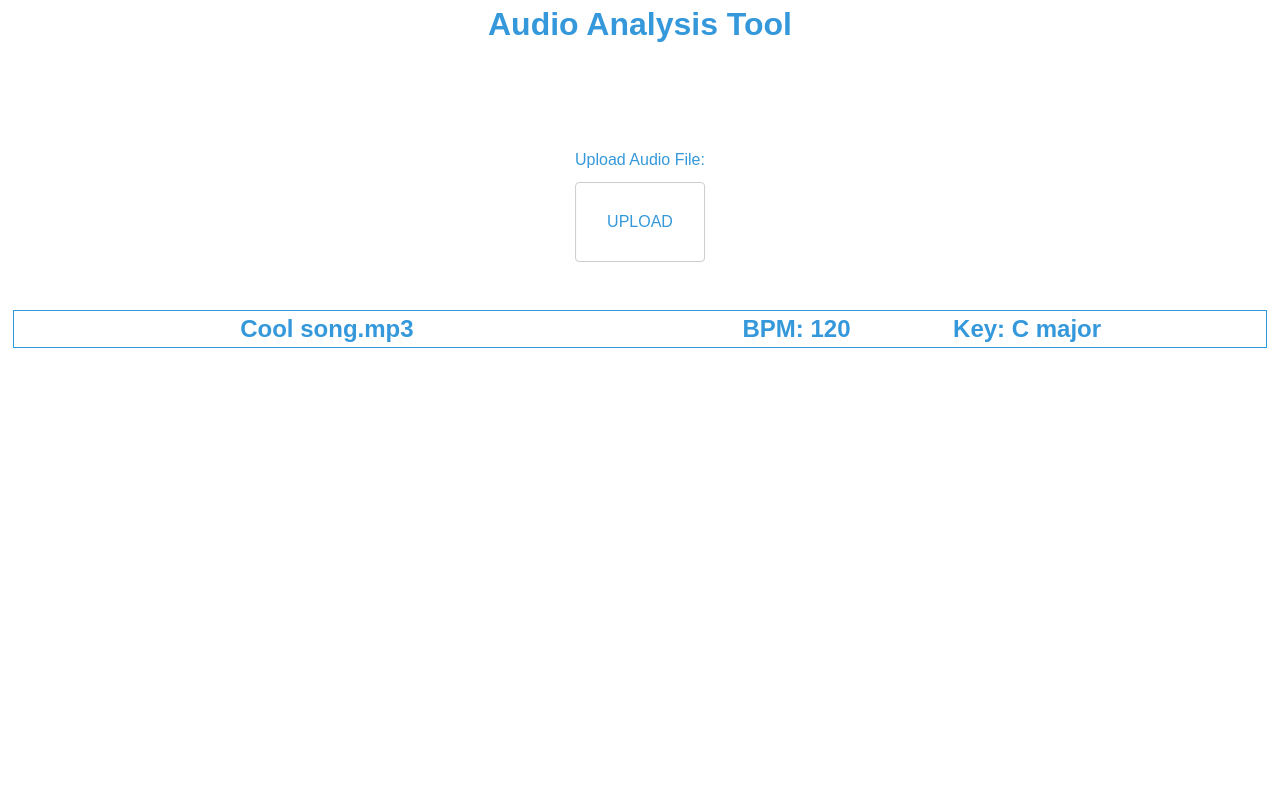
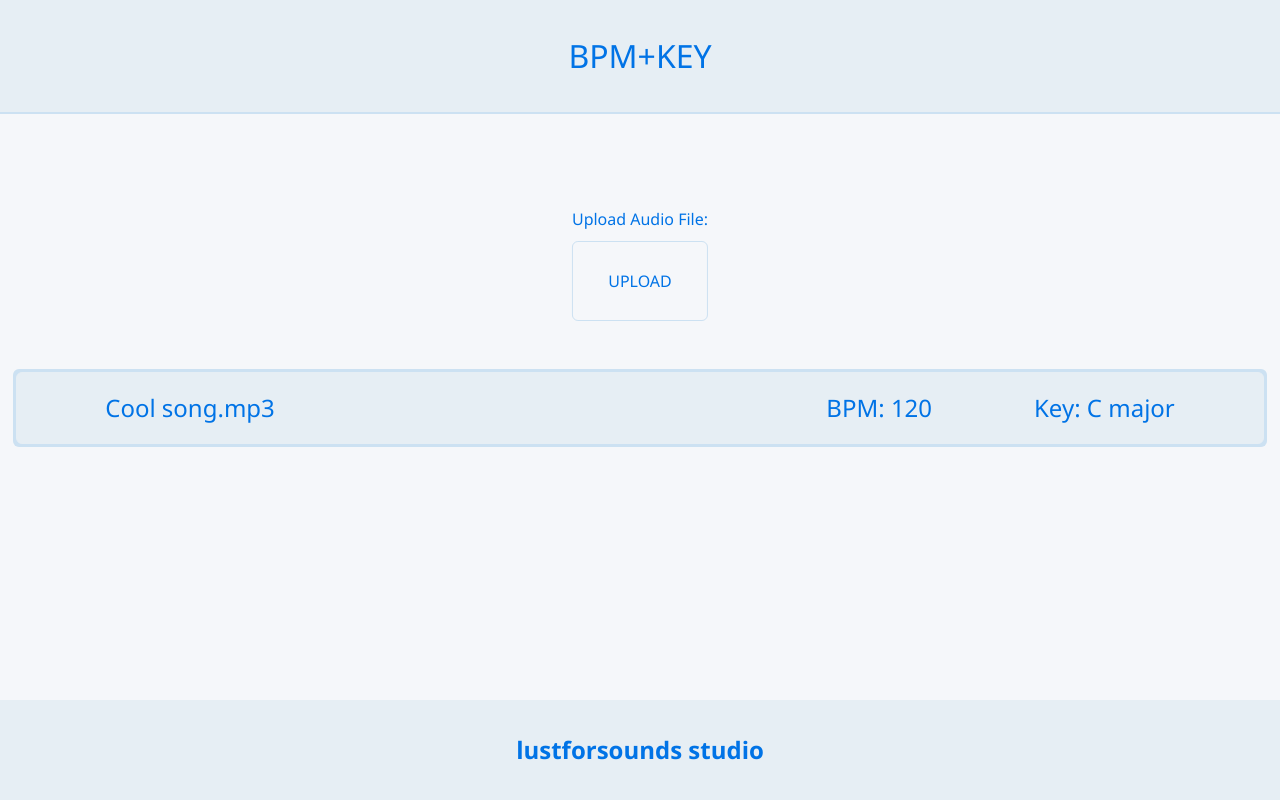
Before and after one commit to eablaev/audio-analysis-tool, a Flask app: page / in a window 1280 px wide. Run offline with Flask 3, Linux system fonts and the light colour scheme.

Commit message:
Finished V1

```diff
--- a/static/script.js
+++ b/static/script.js
@@ -5,6 +5,24 @@ document.getElementById('audioFile').addEventListener('change', function() {
 
     const form = document.getElementById('uploadForm');
     const formData = new FormData(form); // Get form data
+    const resultDiv = document.getElementById('result');
+    resultDiv.innerHTML = ''; // Clear previous results
+
+    const loadingSpinner = document.createElement('div');
+    loadingSpinner.id = 'loadingSpinner';
+    loadingSpinner.className = 'loadingSpinner';
+    loadingSpinner.style.display = 'flex';
+
+    const spinner = document.createElement('div');
+    spinner.className = 'spinner';
+    loadingSpinner.appendChild(spinner);
+
+    const loadingText = document.createElement('p');
+    loadingText.textContent = 'Analyzing your file, please wait...';
+    // loadingSpinner.appendChild(loadingText);
+
+    resultDiv.appendChild(loadingSpinner)
+
 
     fetch('/upload', {
         method: 'POST',
@@ -12,8 +30,11 @@ document.getElementById('audioFile').addEventListener('change', function() {
     })
     .then(response => response.json())
     .then(data => {
-        const resultDiv = document.getElementById('result');
+
         resultDiv.innerHTML = ''; // Clear previous results
+
+        const resultRow = document.createElement('div')
+        resultRow.className = 'resultRow'
 
         const nameElement = document.createElement('h2');
         nameElement.textContent = data.filename;
@@ -27,18 +48,15 @@ document.getElementById('audioFile').addEventListener('change', function() {
         keyElement.textContent = `Key: ${data.key}`; // Set Key safely
         keyElement.className = 'songKey'
 
-        // Append the new elements to the result div
-        resultDiv.appendChild(nameElement);
-        resultDiv.appendChild(bpmElement);
-        resultDiv.appendChild(keyElement);
+        resultRow.appendChild(nameElement);
+        resultRow.appendChild(bpmElement);
+        resultRow.appendChild(keyElement);
+        resultDiv.appendChild(resultRow)
     })
     .catch(error => console.error('Error:', error));
 });
 
 
-
-
-//testing
 
 
 const fakeData = {
@@ -51,8 +69,11 @@ const fakeData = {
 setTimeout(() => {
     // Update the page with fake data
     document.getElementById('result').innerHTML = `
-        <h2 class='songName'>${fakeData.name}</h2>
-        <h2 class='songBpm'>BPM: ${Math.round(fakeData.tempo)}</h2>
-        <h2 class='songKey'>Key: ${fakeData.key}</h2>
+        <div class='resultRow'>
+            <h2 class='songName'>${fakeData.name}</h2>
+            <h2 class='songBpm'>BPM: ${Math.round(fakeData.tempo)}</h2>
+            <h2 class='songKey'>Key: ${fakeData.key}</h2>
+        </div>
+
     `;
-}, 500); // Simulate a 500ms delay
+}, 500);
--- a/static/style.css
+++ b/static/style.css
@@ -1,10 +1,16 @@
+:root {
+    --main-color: #0073e6; /* Calming blue for primary elements */
+    --secondary-color: #4CAF50; /* A vibrant, yet balanced green */
 
-:root{
-    --main-color: #3498db;
-    --bg-color-one:#292a2c;
-    --secondary-color: #2ecc71;
+    --bg-color-one: #f5f7fa; /* Light off-white for background */
+    --bg-color-two: #e6eef4; /* Subtle light blue background shade */
+    --bg-color-three: #cce1f2; /* Softer blue accent */
+
     --font-size: 16px;
-    --main-font: Arial, Helvetica, sans-serif;
+    --main-font: 'Segoe UI', Tahoma, Geneva, sans-serif; /* Clean and modern font choice */
+
+    --row-height: 9vh;
+    --border-radius: 6px; /* Slightly rounded for a modern look */
 }
 
 *, *::before, *::after {
@@ -20,7 +26,12 @@ body {
     font-family: var(--main-font);
     font-size: 16px;
     line-height: 1.5;
-    color: var(--main-color)
+    color: var(--main-color);
+    background-color: var(--bg-color-one);
+    /* background-color: red; */
+    display: flex;
+    flex-direction: column;
+    justify-content: space-between;
 }
 
 html, body {
@@ -29,7 +40,8 @@ html, body {
 }
 
 
-.topContainer, .centerContainer {
+
+.topContainer, .centerContainer, .footer {
     /* border: 1px solid red; */
     display: flex;
     flex-direction: column;
@@ -38,9 +50,23 @@ html, body {
 
 }
 
+.topContainer {
+    padding: 4vh 0;
+    display: flex;
+    justify-content: center;
+    align-content: center;
+    background-color: var(--bg-color-two);
+    border-bottom: 2px solid var(--bg-color-three);
+}
+.topContainer > h1 {
+    font-weight: 500;
+
+}
+
 .centerContainer {
     min-height: 50vh;
     gap:6vh;
+    justify-content:flex-start;
 }
 
 .uploadForm {
@@ -75,8 +101,8 @@ input[type="file"] {
     display: flex;
     justify-content: center;
     align-items: center;
-    border: 1px solid #ccc;
-    border-radius: 4px;
+    border: 1px solid var(--bg-color-three);
+    border-radius: var(--border-radius);
     padding: auto;
     z-index: -1;
     position: absolute;
@@ -88,26 +114,61 @@ input[type="file"] {
 
 }
 
-button {
-    padding: 6px 12px;
-    background-color: var(--main-color);
-    color: white;
-    border: none;
-    border-radius: 4px;
-    cursor: pointer;
-}
 
-button:hover,
 input[type="file"]:hover +.uploadFileBtn {
     /* background-color: darken(var(--main-color), 90%); Darker shade on hover */
     background-color: var(--bg-color-one);
+    border-color: var(--main-color);
 }
 
 
 .result {
     display: flex;
-    border: 1px solid var(--main-color);
+    justify-content: center;
+    align-items: center;
+    border-radius: var(--border-radius);
     width: 98%;
+    background-color: var(--bg-color-three);
+    padding: 3px;
+}
+
+.result:empty {
+    padding: none;
+}
+
+.resultRow {
+    display: flex;
+    justify-content: center;
+    align-items: center;
+    padding: 4px;
+    border: 1px solid var(--bg-color-two);
+    border-radius: var(--border-radius);
+    width: 100%;
+    height: var(--row-height);
+    /* background-color: var(--bg-color-one); */
+    background-color: var(--bg-color-two);
+    /* color: white; */
+
+}
+
+.loadingSpinner {
+    display: flex;
+    justify-content: center;
+    background-color: var(--bg-color-two);
+    width: 100%;
+    align-items: center;
+    flex-direction: column;
+    padding: 5px;
+
+}
+
+.spinner {
+    border: 4px solid var(--bg-color-three);
+    border-left-color: var(--main-color);
+    border-radius: 50%;
+    width: calc(var(--row-height)*.9);
+    height: calc(var(--row-height)*.9);
+    animation: spin 1s linear infinite;
 }
 
 .songName,
@@ -116,10 +177,43 @@ input[type="file"]:hover +.uploadFileBtn {
     display: flex;
     justify-content: center;
     align-items: center;
+    font-weight: 200;
 }
 .songName {
     width: 50%;
+    /* border: 1px solid red; */
+   justify-content: left;
 }
 .songBpm {
     width: 25%;
 }
+
+.footer {
+     background-color: var(--bg-color-two);
+     padding: 4vh 0;
+}
+
+a {
+    display: inline-block;
+    color: inherit; /* Inherits text color from its parent */
+    text-decoration: none; /* Removes underline */
+    outline: none; /* Removes outline */
+    background: none; /* Removes any default background */
+    border: none; /* Removes border if any */
+    padding: 0; /* Removes padding */
+    margin: 0; /* Removes margin */
+    transition: transform 0.3s ease; /* Smooth transition */
+
+}
+.footer a:hover {
+
+    transform: scale(1.1)
+
+    /* font-size: 4em; */
+}
+
+  @keyframes spin {
+    to {
+      transform: rotate(360deg);
+    }
+  }
--- a/templates/index.html
+++ b/templates/index.html
@@ -8,7 +8,7 @@
 </head>
 <body>
     <div class="topContainer">
-        <h1 class="header">Audio Analysis Tool</h1>
+        <h1 class="header">BPM+KEY</h1>
     </div>
     <div class="centerContainer">
         <form id="uploadForm" class="uploadForm" method="POST" action="/upload" enctype="multipart/form-data">
@@ -16,14 +16,18 @@
             <div class="file-upload-wrapper">
                 <input type="file" id="audioFile" name="audioFile" accept="audio/*">
                 <div class="uploadFileBtn">UPLOAD</div>
+            </div>
 
-            </div>
+
 
         </form>
         <div id="result" class="result"></div>
 
+
     </div>
-
+    <div class="footer">
+        <h2><a href="https://lustforsounds.com" target="_blank" rel="noopener noreferrer">lustforsounds studio</a></h2>
+     </div>
 
     <script src="{{ url_for('static', filename='script.js') }}"></script>
 
```
Also changed, not shown: app.py (+0 -7 lines).
